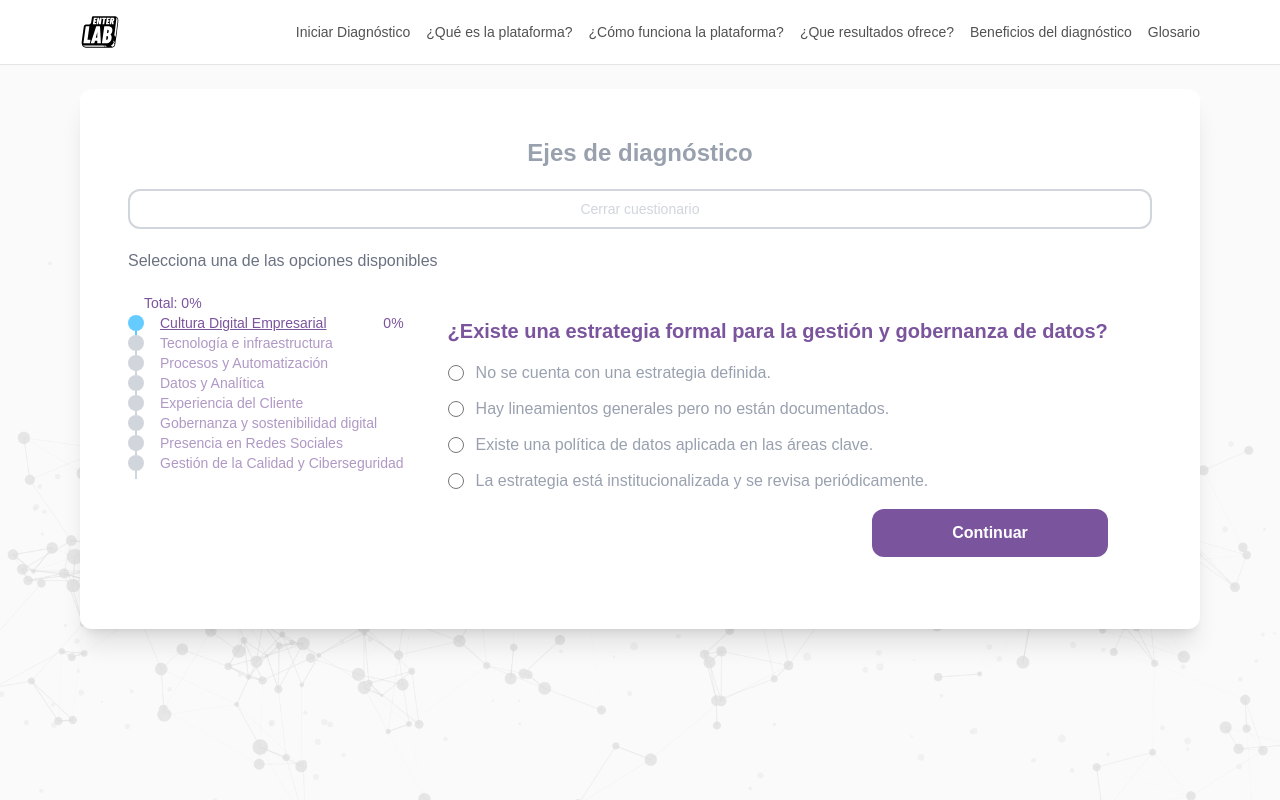
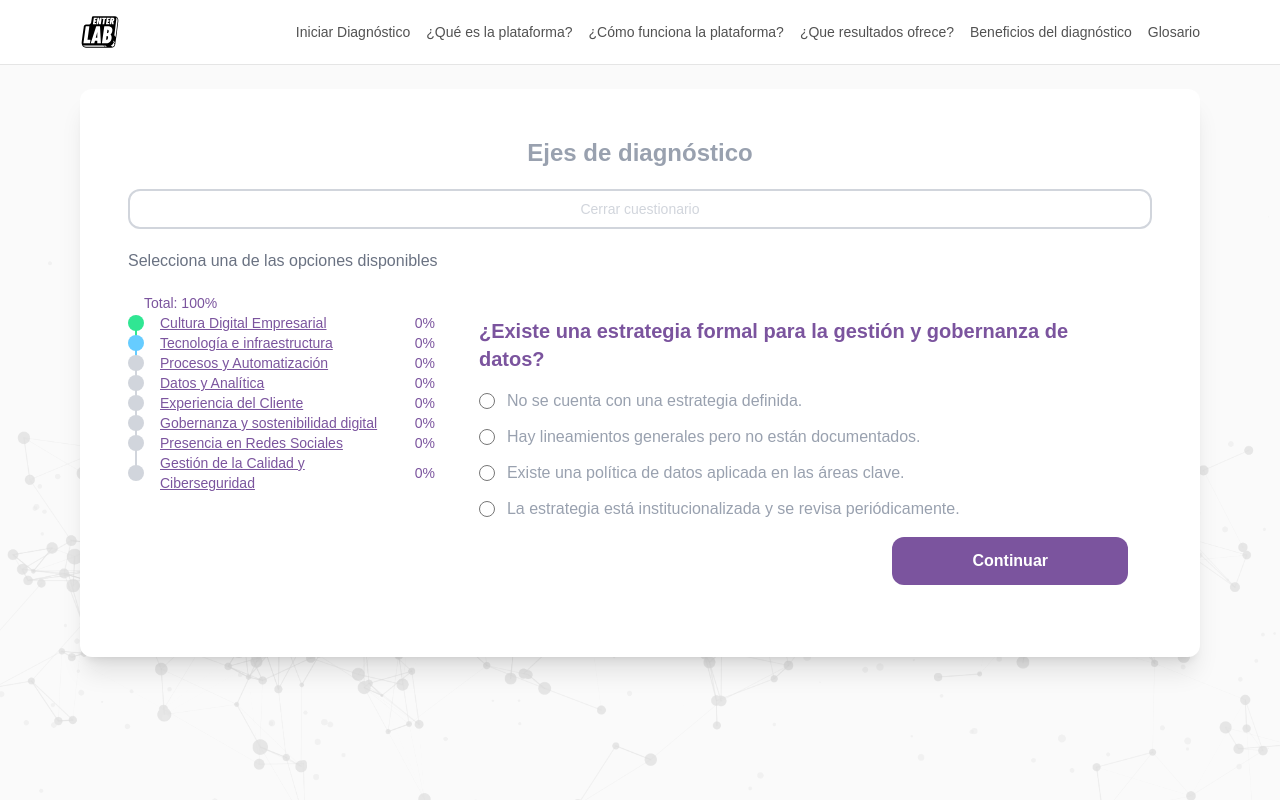
Before and after one commit to Enter-Lab-Org/diagnostico, a Next.js app: page /cuestionarios/datos_analitica in a window 1280 px wide. Built offline with nearby package versions, Linux system fonts and the light colour scheme.

Commit message:
Enhance Cuestionario component to support dynamic routing between questionnaires by adding nextRoute prop, and update related pages to utilize this feature for improved navigation flow.

```diff
--- a/app/cuestionarios/calidad_ciberseguridad/page.tsx
+++ b/app/cuestionarios/calidad_ciberseguridad/page.tsx
@@ -1,4 +1,5 @@
 "use client";
+
 import { Cuestionario } from "../components/Cuestionario";
 import { usePorcentajeAvancesStore } from "../store/porcentajeAvances";
 import { preguntas } from "./preguntas";
@@ -8,6 +9,7 @@ const CalidadCiberseguridadPage = () => {
   return <Cuestionario
     preguntas={preguntas}
     setPorcentajeAvances={setCalidadCiberseguridad}
+
   />;
 };
 
--- a/app/cuestionarios/components/StatusSidebar.tsx
+++ b/app/cuestionarios/components/StatusSidebar.tsx
@@ -1,6 +1,8 @@
 "use client";
 
 import { calculatePercentage } from "@/app/helpers";
+import { APP_ROUTES } from "@/app/router/app.routes";
+import { usePathname } from "next/navigation";
 import { useMemo } from "react";
 import { usePorcentajeAvancesStore } from "../store/porcentajeAvances";
 
@@ -8,10 +10,18 @@ interface StatusItem {
     id: string;
     name: string;
     percentage?: number;
-    isActive?: boolean;
+    status?: StatusEnum;
+}
+enum StatusEnum {
+    COMPLETED = "COMPLETED",
+    IN_PROGRESS = "IN_PROGRESS",
+    NOT_STARTED = "NOT_STARTED",
 }
 
 export const StatusSidebar = () => {
+    const storeSeccionesCompletadas = usePorcentajeAvancesStore();
+
+    const pathname = usePathname();
     const {
         calidad_ciberseguridad,
         cultura_digital,
@@ -24,28 +34,30 @@ export const StatusSidebar = () => {
     } = usePorcentajeAvancesStore();
 
     const total = useMemo(() =>
-        calculatePercentage(cultura_digital, 100) + calculatePercentage(tecnologia_infraestructura, 100) + calculatePercentage(procesos_automatizacion, 100) + calculatePercentage(datos_analitica, 100) + calculatePercentage(experiencia_cliente, 100) + calculatePercentage(gobernanza_sostenibilidad, 100) + calculatePercentage(presencia_redes_sociales, 100) + calculatePercentage(calidad_ciberseguridad, 100),
-        [
-            cultura_digital,
-            tecnologia_infraestructura,
-            procesos_automatizacion,
-            datos_analitica,
-            experiencia_cliente,
-            gobernanza_sostenibilidad,
-            presencia_redes_sociales,
-            calidad_ciberseguridad
-        ]);
+        calculatePercentage(8, 8), []);
+
 
     const statusItems: StatusItem[] = [
-        { id: "1", name: "Cultura Digital Empresarial", percentage: cultura_digital, isActive: true },
-        { id: "2", name: "Tecnología e infraestructura", percentage: tecnologia_infraestructura },
-        { id: "3", name: "Procesos y Automatización", percentage: procesos_automatizacion },
-        { id: "4", name: "Datos y Analítica", percentage: datos_analitica },
-        { id: "5", name: "Experiencia del Cliente", percentage: experiencia_cliente },
-        { id: "6", name: "Gobernanza y sostenibilidad digital", percentage: gobernanza_sostenibilidad },
-        { id: "7", name: "Presencia en Redes Sociales", percentage: presencia_redes_sociales },
-        { id: "8", name: "Gestión de la Calidad y Ciberseguridad", percentage: calidad_ciberseguridad },
+        { id: "1", name: "Cultura Digital Empresarial", percentage: cultura_digital, status: StatusEnum.COMPLETED },
+        { id: "2", name: "Tecnología e infraestructura", percentage: tecnologia_infraestructura, status: StatusEnum.IN_PROGRESS },
+        { id: "3", name: "Procesos y Automatización", percentage: procesos_automatizacion, status: StatusEnum.NOT_STARTED },
+        { id: "4", name: "Datos y Analítica", percentage: datos_analitica, status: StatusEnum.NOT_STARTED },
+        { id: "5", name: "Experiencia del Cliente", percentage: experiencia_cliente, status: StatusEnum.NOT_STARTED },
+        { id: "6", name: "Gobernanza y sostenibilidad digital", percentage: gobernanza_sostenibilidad, status: StatusEnum.NOT_STARTED },
+        { id: "7", name: "Presencia en Redes Sociales", percentage: presencia_redes_sociales, status: StatusEnum.NOT_STARTED },
+        { id: "8", name: "Gestión de la Calidad y Ciberseguridad", percentage: calidad_ciberseguridad, status: StatusEnum.NOT_STARTED },
     ];
+
+    const getStatusStyle = (status?: StatusEnum) => {
+        switch (status) {
+            case StatusEnum.COMPLETED:
+                return 'bg-[#30e693]';
+            case StatusEnum.IN_PROGRESS:
+                return 'bg-[#66CCFF]';
+            case StatusEnum.NOT_STARTED:
+                return 'bg-gray-300';
+        }
+    }
     return (
         <div className="flex flex-col w-fit">
             <span className="text-sm text-[#7B549E] ml-4">Total: {total}%</span>
@@ -54,7 +66,7 @@ export const StatusSidebar = () => {
                     {/* Vertical line connecting dots */}
                     {index < statusItems.length - 1 && (
                         <div
-                            className={`absolute left-[7px] top-[14px] w-0.5 h-8 ${item.isActive ? 'bg-[#66CCFF]' : 'bg-gray-300'
+                            className={`absolute left-[7px] top-[14px] w-0.5 h-8 ${getStatusStyle(item.status)
                                 }`}
                             style={{ zIndex: 0 }}
                         />
@@ -62,23 +74,21 @@ export const StatusSidebar = () => {
 
                     {/* Dot */}
                     <div
-                        className={`relative z-10 w-4 h-4 rounded-full ${item.isActive
-                            ? 'bg-[#66CCFF]'
-                            : 'bg-gray-300'
-                            }`}
+                        className={`relative z-10 w-4 h-4 rounded-full ${getStatusStyle(item.status)}`}
+
                     />
 
                     {/* Text and percentage */}
                     <div className="ml-4 flex-1 flex items-center justify-between">
                         <span
-                            className={`text-sm ${item.isActive
+                            className={`text-sm ${item.status
                                 ? 'text-[#7B549E] underline font-medium'
                                 : 'text-[#7B549E] opacity-60'
                                 }`}
                         >
                             {item.name}
                         </span>
-                        {item.isActive && item.percentage !== undefined && (
+                        {item.status && item.percentage !== undefined && (
                             <span className="text-sm text-[#7B549E] ml-4">
                                 {item.percentage}%
                             </span>
--- a/app/cuestionarios/cultura_digital/page.tsx
+++ b/app/cuestionarios/cultura_digital/page.tsx
@@ -1,4 +1,5 @@
 "use client";
+import { APP_ROUTES } from "@/app/router/app.routes";
 import { Cuestionario } from "../components/Cuestionario";
 import { usePorcentajeAvancesStore } from "../store/porcentajeAvances";
 import { preguntas } from "./preguntas";
@@ -9,6 +10,7 @@ const PageCulturaDigital = () => {
         <Cuestionario
             preguntas={preguntas}
             setPorcentajeAvances={setCulturaDigital}
+            nextRoute={APP_ROUTES.CUESTIONARIO_TECNOLOGIA_INFRAESTRUCTURA}
         />
     );
 }
--- a/app/cuestionarios/datos_analitica/page.tsx
+++ b/app/cuestionarios/datos_analitica/page.tsx
@@ -1,4 +1,5 @@
 "use client";
+import { APP_ROUTES } from "@/app/router/app.routes";
 import { Cuestionario } from "../components/Cuestionario";
 import { usePorcentajeAvancesStore } from "../store/porcentajeAvances";
 import { preguntas } from "./preguntas";
@@ -8,6 +9,7 @@ const DatosAnaliticaPage = () => {
   return <Cuestionario
     preguntas={preguntas}
     setPorcentajeAvances={setDatosAnalitica}
+    nextRoute={APP_ROUTES.CUESTIONARIO_EXPERIENCIA_CLIENTE}
   />;
 };
 
--- a/app/cuestionarios/experiencia_cliente/page.tsx
+++ b/app/cuestionarios/experiencia_cliente/page.tsx
@@ -1,4 +1,5 @@
 "use client";
+import { APP_ROUTES } from "@/app/router/app.routes";
 import { Cuestionario } from "../components/Cuestionario";
 import { usePorcentajeAvancesStore } from "../store/porcentajeAvances";
 import { preguntas } from "./preguntas";
@@ -8,6 +9,7 @@ const ExperienciaClientePage = () => {
   return <Cuestionario
     preguntas={preguntas}
     setPorcentajeAvances={setExperienciaCliente}
+    nextRoute={APP_ROUTES.CUESTIONARIO_GOBERNANZA_SOSTENIBILIDAD}
   />;
 };
 
--- a/app/cuestionarios/presencia_redes_sociales/page.tsx
+++ b/app/cuestionarios/presencia_redes_sociales/page.tsx
@@ -1,4 +1,5 @@
 "use client";
+import { APP_ROUTES } from "@/app/router/app.routes";
 import { Cuestionario } from "../components/Cuestionario";
 import { usePorcentajeAvancesStore } from "../store/porcentajeAvances";
 import { preguntas } from "./preguntas";
@@ -8,6 +9,7 @@ const PresenciaRedesSocialesPage = () => {
   return <Cuestionario
     preguntas={preguntas}
     setPorcentajeAvances={setPresenciaRedesSociales}
+    nextRoute={APP_ROUTES.CUESTIONARIO_CALIDAD_CIBERSEGURIDAD}
   />;
 };
 
--- a/app/cuestionarios/procesos_automatizacion/page.tsx
+++ b/app/cuestionarios/procesos_automatizacion/page.tsx
@@ -1,4 +1,5 @@
 "use client";
+import { APP_ROUTES } from "@/app/router/app.routes";
 import { Cuestionario } from "../components/Cuestionario";
 import { usePorcentajeAvancesStore } from "../store/porcentajeAvances";
 import { preguntas } from "./preguntas";
@@ -8,6 +9,7 @@ const ProcesosAutomatizacionPage = () => {
   return <Cuestionario
     preguntas={preguntas}
     setPorcentajeAvances={setProcesosAutomatizacion}
+    nextRoute={APP_ROUTES.CUESTIONARIO_DATOS_ANALITICA}
   />;
 };
 
--- a/app/cuestionarios/tecnologia_infraestructura/page.tsx
+++ b/app/cuestionarios/tecnologia_infraestructura/page.tsx
@@ -1,4 +1,5 @@
 "use client";
+import { APP_ROUTES } from "@/app/router/app.routes";
 import { Cuestionario } from "../components/Cuestionario";
 import { usePorcentajeAvancesStore } from "../store/porcentajeAvances";
 import { preguntas } from "./preguntas";
@@ -8,6 +9,7 @@ const TecnologiaInfraestructuraPage = () => {
   return <Cuestionario
     preguntas={preguntas}
     setPorcentajeAvances={setTecnologiaInfraestructura}
+    nextRoute={APP_ROUTES.CUESTIONARIO_PROCESOS_AUTOMATIZACION}
   />;
 };
 
```
Also changed, not shown: app/cuestionarios/components/Cuestionario.tsx (+11 -2 lines), app/cuestionarios/gobernanza_sostenibilidad/page.tsx (+6 -1 lines), app/cuestionarios/store/seccionesCompletadas.ts (added, +47 -0 lines).
